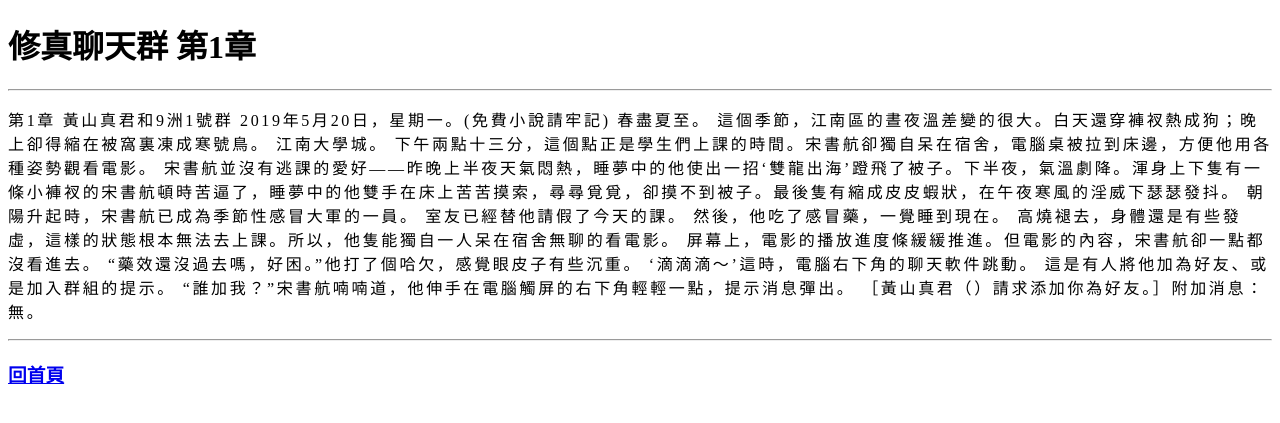
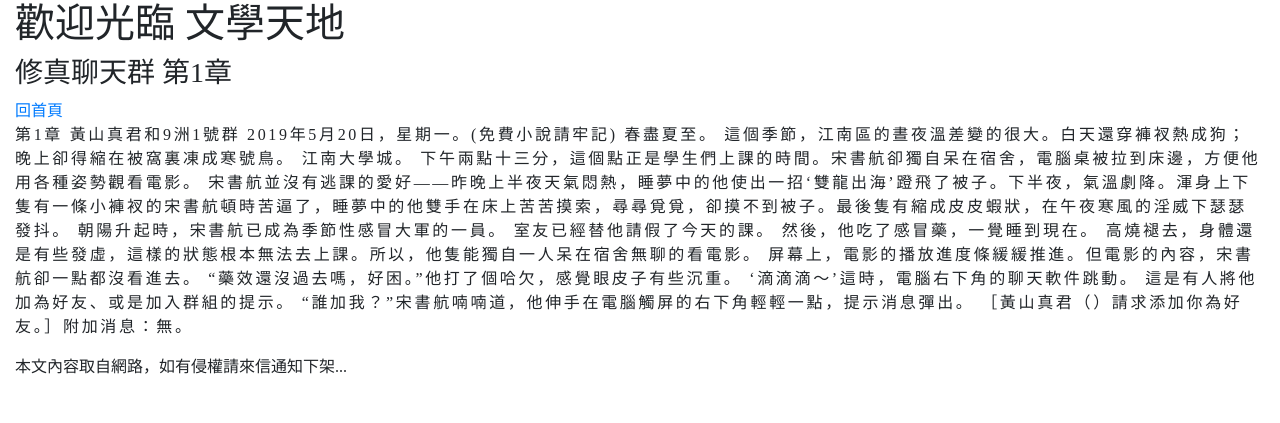
Before and after one commit to cchuang4/myDjango, a Django app: a page that uses mblog/templates/post.html in a window 1280 px wide. Shown: the top 423 px of the page. Run offline with Django 3.2, Linux system fonts and the light colour scheme; data comes from the database, SQL or seed files in the repository; some libraries are stand-ins or nearby versions.

Commit message:
template 2 commit

```diff
--- /dev/null
+++ b/mblog/templates/base.html
@@ -0,0 +1,31 @@
+<!DOCTYPE html>
+<!-- base.html -->
+<html>
+    <head>
+        <meta charset='utf-8'>
+        <title>
+            {% block title %}  {% endblock %}
+        </title>
+        <link rel="stylesheet" href="https://stackpath.bootstrapcdn.com/bootstrap/4.3.1/css/bootstrap.min.css" integrity="sha384-ggOyR0iXCbMQv3Xipma34MD+dH/1fQ784/j6cY/iJTQUOhcWr7x9JvoRxT2MZw1T" crossorigin="anonymous">
+        <script src="https://code.jquery.com/jquery-3.3.1.slim.min.js" integrity="sha384-q8i/X+965DzO0rT7abK41JStQIAqVgRVzpbzo5smXKp4YfRvH+8abtTE1Pi6jizo" crossorigin="anonymous"></script>
+        <script src="https://cdnjs.cloudflare.com/ajax/libs/popper.js/1.14.7/umd/popper.min.js" integrity="sha384-UO2eT0CpHqdSJQ6hJty5KVphtPhzWj9WO1clHTMGa3JDZwrnQq4sF86dIHNDz0W1" crossorigin="anonymous"></script>
+        <script src="https://stackpath.bootstrapcdn.com/bootstrap/4.3.1/js/bootstrap.min.js" integrity="sha384-JjSmVgyd0p3pXB1rRibZUAYoIIy6OrQ6VrjIEaFf/nJGzIxFDsf4x0xIM+B07jRM" crossorigin="anonymous"></script>
+
+    </head>
+    <body>
+        <div class='container-fluid'>
+                {% include 'header.html' %}
+                <div class='panel panel-default'>
+                        <div class='panel-heading'>
+                                {% block headmessage %}  {% endblock %}
+                        </div>
+                        <div class='panel-body'>
+                                {% block content %}  {% endblock %}
+                        </div>
+                        <div class='panel-footer'>
+                                {% include 'footer.html' %}
+                        </div>
+                </div>
+        </div>
+    </body>
+</html>
--- /dev/null
+++ b/mblog/templates/footer.html
@@ -0,0 +1,8 @@
+<!--   footer.html  -->
+{% block footer %}
+    {% if now %}
+    <p style='font-family: 微軟正黑體;'>現在時刻：{{ now }}</p>
+    {% else %}
+    <p style='font-family: 微軟正黑體;'>本文內容取自網路，如有侵權請來信通知下架...</p>
+    {% endif %}
+{% endblock %}
--- /dev/null
+++ b/mblog/templates/header.html
@@ -0,0 +1,4 @@
+<!--  header.html -->
+<div class='well'>
+    <h1 style="font-family: 微軟正黑體;">歡迎光臨  文學天地 </h1>
+</div>
--- a/mblog/templates/post.html
+++ b/mblog/templates/post.html
@@ -1,18 +1,12 @@
-<!DOCTYPE html>
-<html>
-<head>
-    <meta charset='utf-8'>
-    <title>
-        歡迎光臨我的部落格
-    </title>
-</head>
-<body>
-    <h1>{{post.title}}</h1>
-    <hr>
-            <p style='font-family:微軟正黑體;font-size:12pt;letter-spacing:2pt;'>
-            {{post.body}}
-        </p>
-    <hr>
-    <h3><a href="/">回首頁</a></h3>
-</body>
-</html>
+<!--  post.html  -->
+{% extends 'base.html' %}
+{% block title %} {{ post.title}} - 文學天地 {% endblock %}
+{% block headmessage %}
+    <h3 style='font-family: 微軟正黑體;'>{{post.title}}</h3>
+    <a style='font-family: 微軟正黑體;' href='/'>回首頁</a>
+{% endblock %}
+{% block content %}
+    <p style='font-family: 微軟正黑體; font-size:12pt;letter-spacing:2pt;'>
+        {{ post.body }}
+    </p>
+{% endblock %}
```
Also changed, not shown: mblog/templates/index.html (+10 -17 lines), mblog/templates/index_old.html (added, +20 -0 lines), mblog/templates/post_old.html (added, +18 -0 lines).
